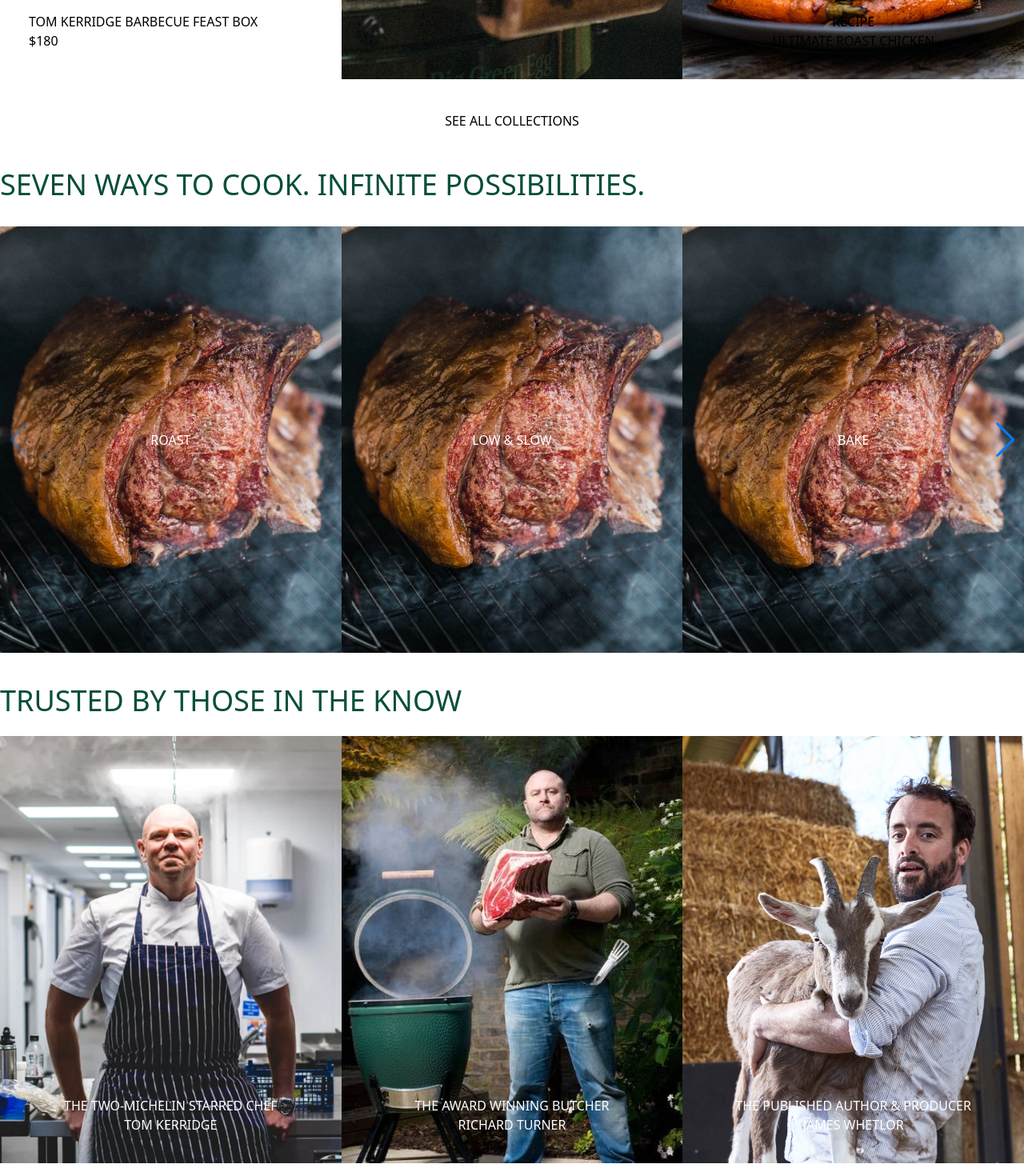
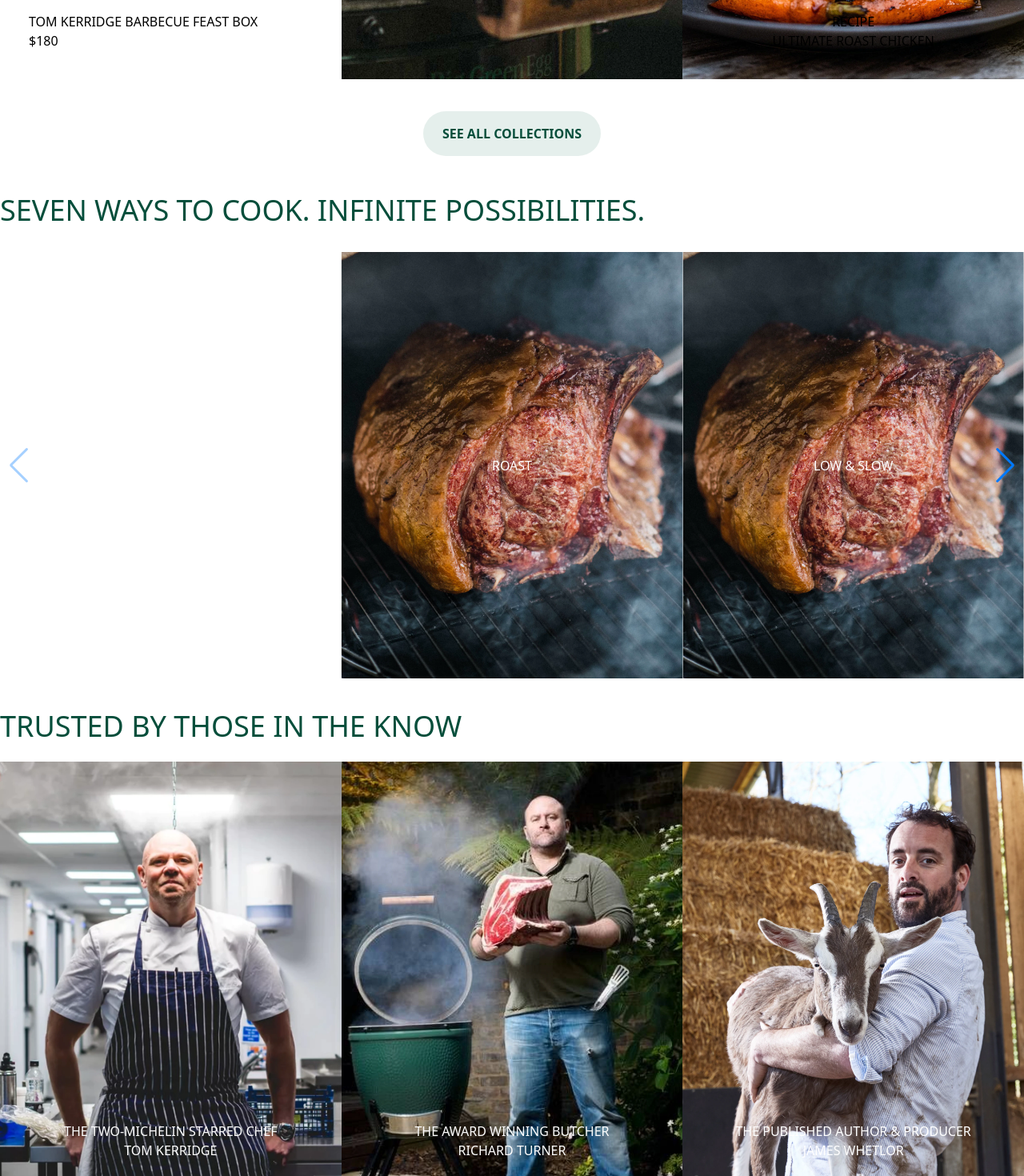
Before and after one commit to RayzCoco/mhw-site, a React (Create React App) app: page / in a window 1280 px wide. Shown: the part 4000-5470 px from the top of the page at 80% size. Built offline with nearby package versions, Linux system fonts and the light colour scheme.

Commit message:
added slider for trust

```diff
--- a/src/FoodCarousel.js
+++ b/src/FoodCarousel.js
@@ -8,8 +8,12 @@ SwiperCore.use([Navigation])
 const FoodCarousel = () => {
     return (
         <div className="container mx-auto mb-10">
-            <h2 className="text-green-900 text-4xl mb-8">SEVEN WAYS TO COOK. INFINITE POSSIBILITIES.</h2>
-            <Swiper navigation slidesPerView={3}>
+            <h2 className="text-green-900 text-2xl md:text-4xl mb-8 px-6 md:px-0">SEVEN WAYS TO COOK. INFINITE POSSIBILITIES.</h2>
+            <Swiper navigation centeredSlides={ true } slidesPerView={1} breakpoints={{
+                768: {
+                    slidesPerView: 3
+                }
+            }}>
                 <SwiperSlide>
                     <div className="relative overflow-hidden pb-125">
                         <div className="absolute top-0 left-0 w-full h-full">
--- a/src/ThirdLayout.js
+++ b/src/ThirdLayout.js
@@ -20,10 +20,10 @@ const ThirdLayout = () => {
                             </div>
                         </div>
                     </div>
-                    <div className="absolute bottom-0 left-0 w-1/2">
+                    <div className="md:absolute md:bottom-0 md:left-0 md:w-1/2">
                         <div className="relative bg-white">
                             <div className="overflow-hidden relative pb-125">
-                                <div className="absolute top-0 right-0 z-10">
+                                <div className="hidden md:block absolute top-0 right-0 z-10">
                                     <div className="flex p-6">
                                         <span className="bg-green-900 text-white px-2 py-0.5 rounded mr-4">EXCLUSIVE</span>
                                         <span className="bg-green-900 text-white px-2 py-0.5 rounded">EXPERIENCE BOX</span>
@@ -79,7 +79,7 @@ const ThirdLayout = () => {
                 </div>
             </div>
             <div className="text-center">
-                <a href="#" className="inline-block">SEE ALL COLLECTIONS</a>
+                <a href="#" className="inline-block bg-green-800 bg-opacity-10 text-green-900 text-xs md:text-base rounded-full px-6 py-4 font-bold">SEE ALL COLLECTIONS</a>
             </div>
         </div>
     );
--- a/src/Trust.js
+++ b/src/Trust.js
@@ -2,11 +2,23 @@ import chef1 from './img/chef1.webp'
 import chef2 from './img/chef2.webp'
 import chef3 from './img/chef3.webp'
 
+import SwiperCore, { Navigation } from 'swiper'
+import { Swiper, SwiperSlide } from 'swiper/react'
+import 'swiper/swiper-bundle.min.css';
+
+SwiperCore.use([Navigation])
+
 const Trust = () => {
     return (
         <div className="container mx-auto">
-            <h2 className="text-green-900 mb-6 text-4xl">TRUSTED BY THOSE IN THE KNOW</h2>
-            <div className="grid grid-cols-3">
+            <h2 className="text-green-900 mb-6 px-6 md:px-0 text-4xl">TRUSTED BY THOSE IN THE KNOW</h2>
+            <Swiper navigation slidesPerView={1} breakpoints={{
+                768: {
+                    slidesPerView: 3,
+                    enabled: false
+                }
+            }}>
+                <SwiperSlide>
                     <div className="relative overflow-hidden pb-125">
                         <div className="absolute top-0 left-0 w-full h-full">
                             <div className="h-full">
@@ -22,6 +34,8 @@ const Trust = () => {
                             </div>
                         </div>
                     </div>
+                </SwiperSlide>
+                <SwiperSlide>
                     <div className="relative overflow-hidden pb-125">
                         <div className="absolute top-0 left-0 w-full h-full">
                             <div className="h-full">
@@ -37,6 +51,8 @@ const Trust = () => {
                             </div>
                         </div>
                     </div>
+                </SwiperSlide>
+                <SwiperSlide>
                     <div className="relative overflow-hidden pb-125">
                         <div className="absolute top-0 left-0 w-full h-full">
                             <div className="h-full">
@@ -52,7 +68,8 @@ const Trust = () => {
                             </div>
                         </div>
                     </div>
-            </div>
+                </SwiperSlide>
+            </Swiper>
         </div>
     );
 }
```
Also changed, not shown: 1 other file (tests, documents, lock files or other folders). Lines whose indentation alone changed are shown as unchanged.
